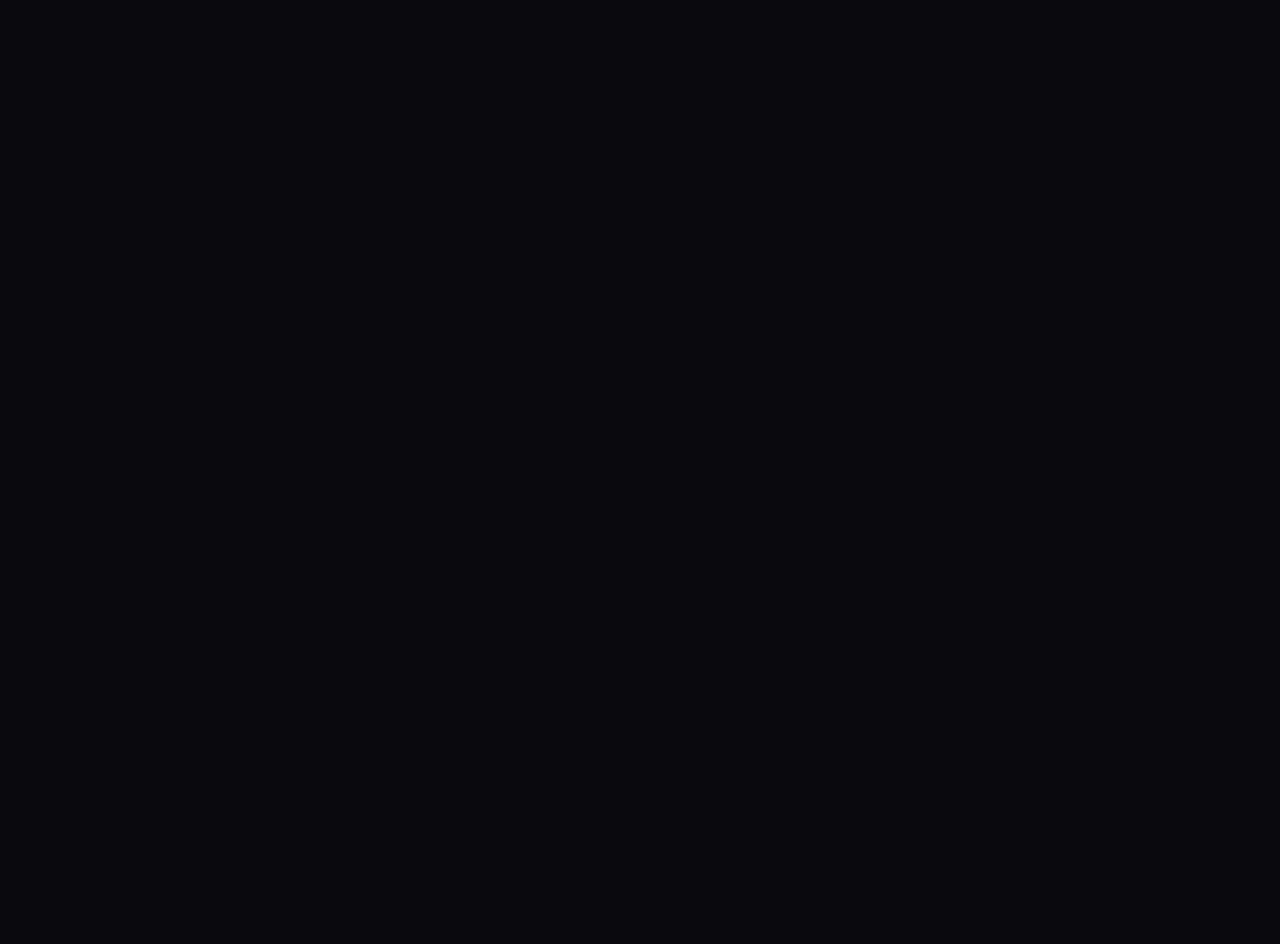
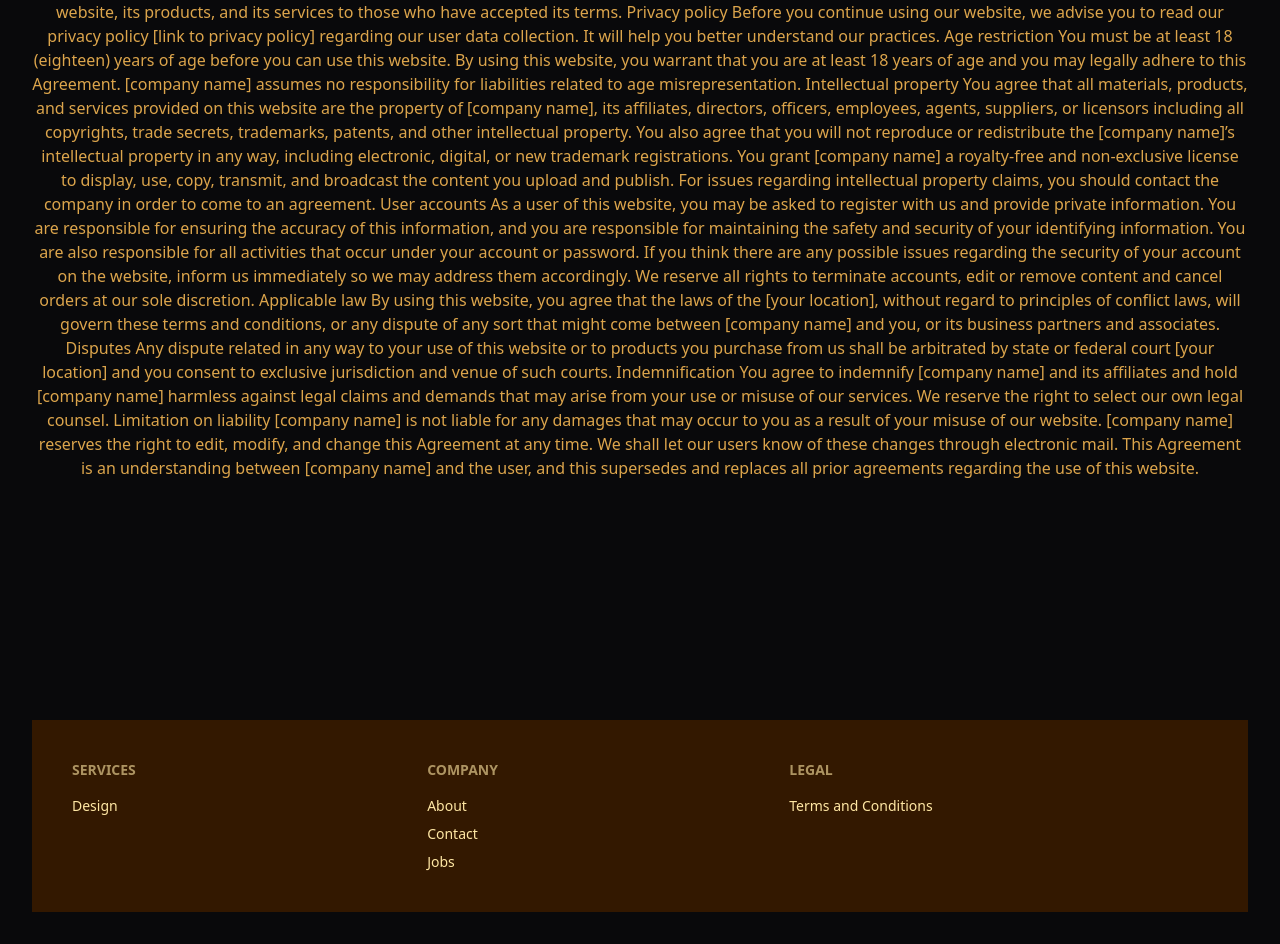
Before and after one commit to TimW90/BookingApp, a React (Vite) app in the folder frontend/: page /terms in a window 1280 px wide. Before the commit this address had no page. Shown: the part 230-1174 px from the top of the page. Before the commit the page ends 800 px from the top, so only its background shows below. Built offline with nearby package versions, Linux system fonts and the light colour scheme.

Commit message:
Footer completed
Front end setup done

```diff
--- a/frontend/src/components/Footer.jsx
+++ b/frontend/src/components/Footer.jsx
@@ -5,23 +5,18 @@
     <footer className="footer p-10 bg-neutral text-neutral-content">
   <nav>
     <h6 className="footer-title">Services</h6>
-    <a className="link link-hover">Branding</a>
-    <a className="link link-hover">Design</a>
-    <a className="link link-hover">Marketing</a>
-    <a className="link link-hover">Advertisement</a>
+    <a className="link link-hover"><Link to='/design'>Design</Link></a>
+
   </nav>
   <nav>
     <h6 className="footer-title">Company</h6>
-    <a className="link link-hover"><Link to='/About'>About</Link> </a>
-    <a className="link link-hover">Contact</a>
-    <a className="link link-hover">Jobs</a>
-    <a className="link link-hover">Press kit</a>
+    <a className="link link-hover"><Link to='/about'>About</Link> </a>
+    <a className="link link-hover"><Link to='/contact'>Contact</Link></a>
+    <a className="link link-hover"><Link to= '/jobs'>Jobs</Link></a>
   </nav>
   <nav>
     <h6 className="footer-title">Legal</h6>
-    <a className="link link-hover">Terms of use</a>
-    <a className="link link-hover">Privacy policy</a>
-    <a className="link link-hover">Cookie policy</a>
+    <a className="link link-hover"><Link to='/terms'>Terms and Conditions</Link></a>
   </nav>
 </footer>
 
--- a/frontend/src/main.jsx
+++ b/frontend/src/main.jsx
@@ -2,7 +2,7 @@
 import ReactDOM from 'react-dom/client'
 import { createBrowserRouter, RouterProvider } from 'react-router-dom'
 // import Root, {rootLoader} from './/App';
-import About from './pages/About.jsx'
+import FooterText from './pages/FooterText.jsx'
 import App from './App.jsx'
 import './index.css'
 import Home from './components/Home.jsx'
@@ -18,8 +18,48 @@
       },
       {
         path: "/about",
-        element: <About />
-      }
+        element: <FooterText title='About us:' text='This Hotel booking app is made by Bart, Tim and Michael as the end project for the Java Developers course.'/>
+      },
+      {
+        path: "/contact",
+        element: <FooterText title='Contact' text= 'Currently there is no way of contacting us.' />
+      },
+      {
+        path: "/jobs",
+        element: <FooterText title='Jobs:' text= 'At the moment we do not have any open positions.' />
+      },
+      {
+        path: "/terms",
+        element: <FooterText title='Terms and Conditions:' text='
+
+        Conditions of use
+        By using this website, you certify that you have read and reviewed this Agreement and that you agree to comply with its terms. If you do not want to be bound by the terms of this Agreement, you are advised to stop using the website accordingly. [company name] only grants use and access of this website, its products, and its services to those who have accepted its terms.
+        Privacy policy
+        Before you continue using our website, we advise you to read our privacy policy [link to privacy policy] regarding our user data collection. It will help you better understand our practices.
+        Age restriction
+        You must be at least 18 (eighteen) years of age before you can use this website. By using this website, you warrant that you are at least 18 years of age and you may legally adhere to this Agreement. [company name] assumes no responsibility for liabilities related to age misrepresentation.
+        Intellectual property
+        You agree that all materials, products, and services provided on this website are the property of [company name], its affiliates, directors, officers, employees, agents, suppliers, or licensors including all copyrights, trade secrets, trademarks, patents, and other intellectual property. You also agree that you will not reproduce or redistribute the [company name]’s intellectual property in any way, including electronic, digital, or new trademark registrations.
+        You grant [company name] a royalty-free and non-exclusive license to display, use, copy, transmit, and broadcast the content you upload and publish. For issues regarding intellectual property claims, you should contact the company in order to come to an agreement.
+        User accounts
+        As a user of this website, you may be asked to register with us and provide private information. You are responsible for ensuring the accuracy of this information, and you are responsible for maintaining the safety and security of your identifying information. You are also responsible for all activities that occur under your account or password.
+        If you think there are any possible issues regarding the security of your account on the website, inform us immediately so we may address them accordingly.
+        We reserve all rights to terminate accounts, edit or remove content and cancel orders at our sole discretion.
+        Applicable law
+        By using this website, you agree that the laws of the [your location], without regard to principles of conflict laws, will govern these terms and conditions, or any dispute of any sort that might come between [company name] and you, or its business partners and associates.
+        Disputes
+        Any dispute related in any way to your use of this website or to products you purchase from us shall be arbitrated by state or federal court [your location] and you consent to exclusive jurisdiction and venue of such courts.
+        Indemnification
+        You agree to indemnify [company name] and its affiliates and hold [company name] harmless against legal claims and demands that may arise from your use or misuse of our services. We reserve the right to select our own legal counsel.
+        Limitation on liability
+        [company name] is not liable for any damages that may occur to you as a result of your misuse of our website.
+        [company name] reserves the right to edit, modify, and change this Agreement at any time. We shall let our users know of these changes through electronic mail. This Agreement is an understanding between [company name] and the user, and this supersedes and replaces all prior agreements regarding the use of this website.
+        '/>
+      },
+      {
+        path: "/design",
+        element: <FooterText title='Design' text= 'Design by Bart, Tim and Michael' />
+      },
     ]
 
 
--- a/frontend/src/pages/About.jsx
+++ /dev/null
@@ -1,16 +0,0 @@
-const About = () => (
-
-    <div className="card w-100 bg-base-100 shadow-xl">
-
-  <div className="card-body">
-    <h2 className="card-title">About us:</h2>
-    <p>This Hotel booking app is made by Bart, Tim and Michael as the end project for the Java Developers course.  </p>
-    <div className="card-actions justify-end">
-
-    </div>
-  </div>
-</div>
-
-)
-
-export default About;
--- /dev/null
+++ b/frontend/src/pages/FooterText.jsx
@@ -0,0 +1,10 @@
+const FooterText = ({title,text}) => (
+
+  <div>
+    <h1 className="mt-10 mb-5">{title}</h1>
+    <p className="mb-60">{text}  </p>
+    </div>
+
+)
+
+export default FooterText;
```
